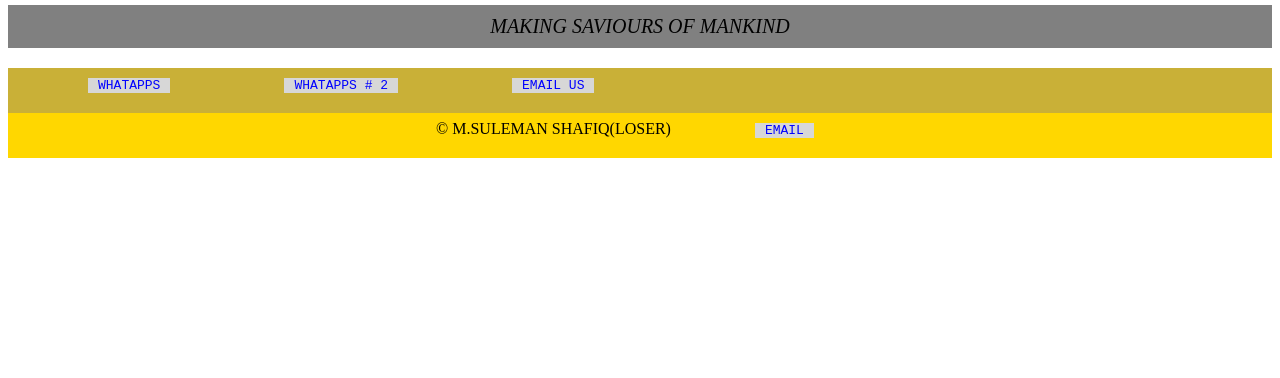
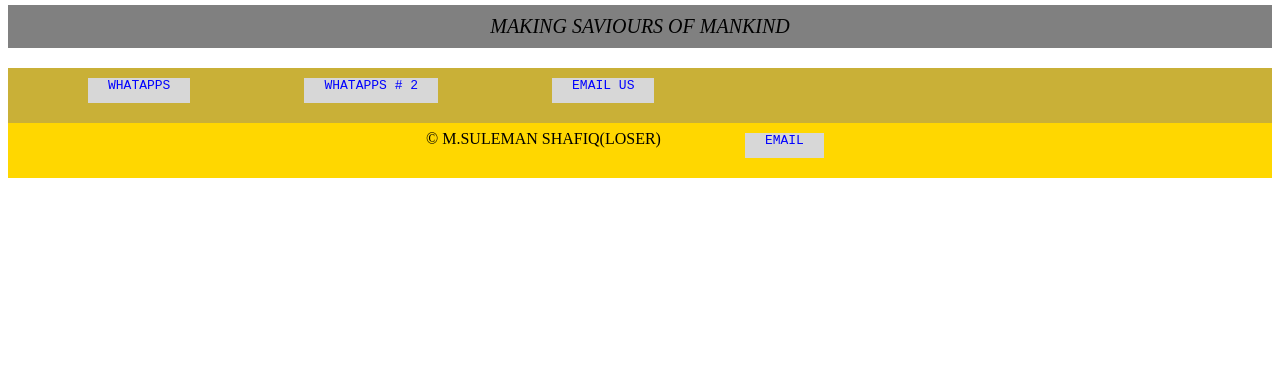
Before and after one commit to Whitedevil7/whitedevil7.github.io, a plain HTML site: page index.html in a window 1280 px wide. Shown: the part 422-800 px from the top of the page. Drawn offline with Linux system fonts and the light colour scheme.

Commit message:
Update style.css

```diff
--- a/style.css
+++ b/style.css
@@ -1,10 +1,10 @@
 <style>
 .header-menu {
 	display: inline-block;
-color: #FFD700;
-padding: 0px 10px 0px 10px;
-margin: 0px 0px -20px 0px;
-background-style:solid;
+        color: #FFD700;
+        padding: 0px 10px 0px 10px;
+        margin: 0px 0px -20px 0px;
+        background-style:solid;
  }
 .h1{
 background-color: black;
@@ -41,7 +41,7 @@ border-style: solid;
 	background:  #d7d7d7;
 text-decoration: none;
 margin: 10px 30px 20px 80px;
-padding: 0px 10px 0px 10px;
+padding: 0px 20px 10px 20px;
 }
 .bottom-container{
 
```
